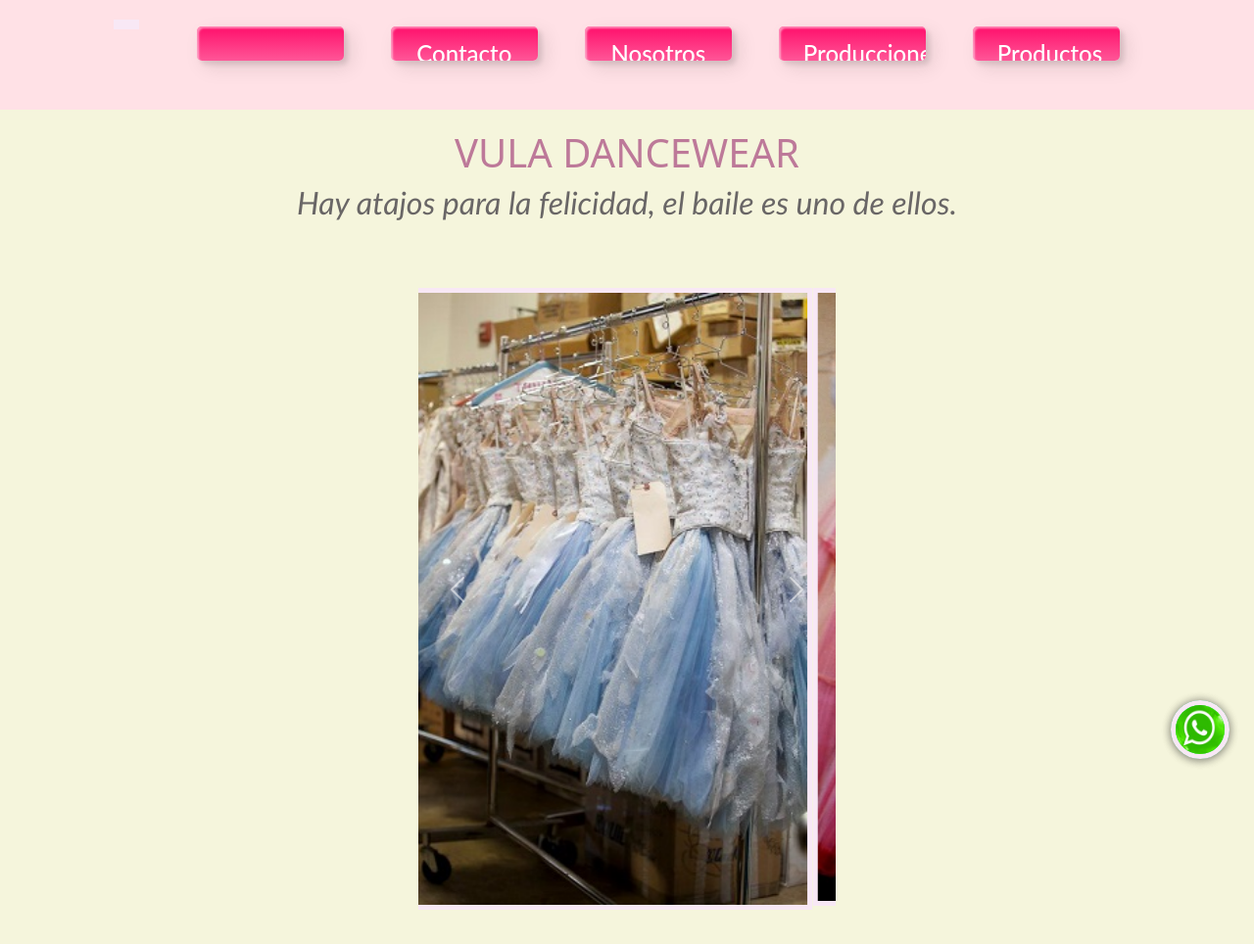
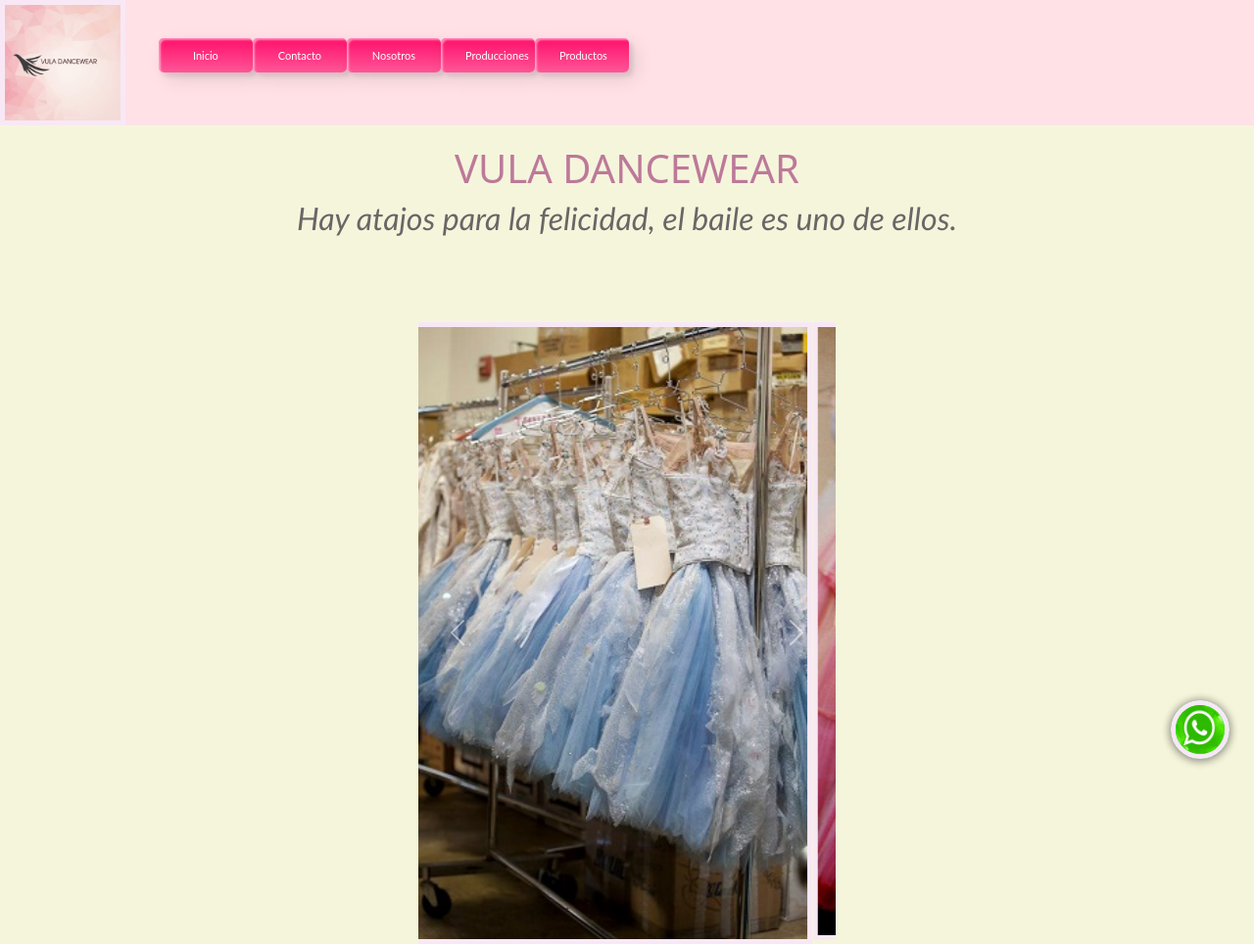
Before and after one commit to ErikaLonghi/proyectoVula, a plain HTML site: page index.html in a window 1280 px wide. Shown: the top 964 px of the page at 98% size. Drawn offline with nearby package versions, Linux system fonts and the light colour scheme.

Commit message:
proyecto final

```diff
--- a/index.html
+++ b/index.html
@@ -12,10 +12,11 @@
 </head>
 <body>
     <div class="wrapper">
-    <header class="header">  <img class="logo"src="./img/Logo.jpeg" alt="logo vula dancewear">
+    <header class="header">
         <nav class="nav">
+          <img id="ppp" src="./img/Logo.jpeg" alt="logo vula dancewear">
             <ul>
-                <li><a href="./index.html"><button class="custom-btn btn-11"></button></a></li>
+                <li><a href="./index.html"><button class="custom-btn btn-11">Inicio</button></a></li>
                 <li><a href="./secciones/contacto.html"><button class="custom-btn btn-11">Contacto</button></a></li>
                 <li><a href="./secciones/nosotros.html"><button class="custom-btn btn-11">Nosotros</button></a></li>
                 <li><a href="./secciones/producciones.html"><button class="custom-btn btn-11">Producciones</button></a></li>
@@ -77,13 +78,14 @@
 
 
 <footer class="footer">
-<h3><button type="button" class="btn btn-facebook">FB Vula Dancewear</button>
-    <button type="button" class="btn btn-instagram">IG @vuladw</button>
-    <button type="button" class="btn btn-twitter">Twitter @vuladancewear</button></h3>
+<h3><a href="https://www.facebook.com/"><button type="button" class="btn btn-facebook">FB Vula Dancewear</button></a>
+    <a href="https://www.instagram.com/"><button type="button" class="btn btn-instagram">IG @vuladw</button></a>
+    <a href="https://www.twitter.com/"><button type="button" class="btn btn-twitter">Twitter @vuladancewear</button></a>
+  </h3>
 
 <h3 class="mail">Mail  vulaargentina@gmail.com</h3>
 
-<h4 class="mail"> Vulà 2022 - Todos los derechos reservados</h4>
+<h4 class="mail"> Vulà 2022 ® - Todos los derechos reservados</h4>
 
 <h4 class="mail"> Contactate a nuestro chat directo de Whatsapp: 2944-538944 </h4>
 
--- a/style2/_generales.scss
+++ b/style2/_generales.scss
@@ -2,7 +2,7 @@
     background-color: rgb(255, 225, 230);
     display: flex;
     flex-direction: row;
-    justify-content: center;
+    justify-content: left;
 
     nav ul li{
 
@@ -11,9 +11,7 @@
         a{
             text-decoration: none;
             color: rgb(107, 107, 107);
-            font-size: 3vh;
             font-family: Arial, Helvetica, sans-serif;
-            margin: 3vh;
 
         }
 
--- a/style2/style2.scss
+++ b/style2/style2.scss
@@ -4,7 +4,7 @@
 
 
 *{
-    padding: 0;
+    padding: 5550;
     margin:  0;
 }
 
@@ -39,7 +39,6 @@
 }
 
 #combinandoOutfits{
-    margin-left: 100px;
     margin-top: 30px;
     margin-bottom: 20px;
     color:$letra;
@@ -49,7 +48,9 @@
 .ideas{
     color: rgb(216, 89, 195);
     display: flex;
-    margin-left: 160px;
+    margin: 0 auto;
+    justify-content: space-around;
+    text-align:center;
     }
 
 
@@ -63,12 +64,16 @@
 
     font-family: 'Segoe UI', Tahoma, Geneva, Verdana, sans-serif;
     color: rgb(107, 107, 107);
-    background-color: rgb(255, 225, 230)
+    background-color: rgb(255, 225, 230);
+    padding: 0 0 30px 30px;
 
 }
-
+.nav{
+    justify-content: space-around;
+}
 .header{
     grid-area: header;
+    justify-content: flex-start;
 }
 .contenido{
     grid-area: contenido;
@@ -76,6 +81,10 @@
 .nav{
     grid-area: nav;
 }
+.nav li{
+    align-items: center;
+}
+
 .footer{
     grid-area: footer;
 }
@@ -107,8 +116,8 @@
     display: grid;
     gap: 20px;
     grid-template-areas:
-    "header"
-    "nav"
+    "header header header"
+    "nav nav nav "
     "contenido"
     "galeria"
     "footer";
@@ -117,27 +126,22 @@
 
 @media (min-width:500px){
     .wrapper{
-      grid-template-columns: 1fr 3fr;
+      grid-template-columns: 1fr 4fr 1fr;
       grid-template-areas:
-      "header header"
-      "nav nav"
-      "contenido contenido"
-      "galeria galeria"
-      "footer footer"
+      "header header header"
+      "nav nav nav"
+      "galeria galeria galeria"
+      "footer footer footer";
 
     }
 
     nav ul{
       display: flex;
-      justify-content: center;
+      justify-content: left;
       flex-direction: row;
 
     }
 
-
-    iframe{
-        margin-left: 150px;
-    }
 
 
 
@@ -179,6 +183,7 @@
       gap: 15px;
       align-items: end;
       justify-items: center;
+      margin-top: 3vw;
 
     }
     .wrapper{
@@ -193,7 +198,6 @@
 
     img{
      border: 5px solid  rgb(248, 232, 245);
-      margin-top: 20px;
     }
     .fotografias{
         display: grid;
@@ -204,19 +208,16 @@
 
     }
 
-    iframe{
-        margin-left: 200px;
-    }
+  }
 
-
-
-  }
 
   p{
       color:$parrafo;
   }
 
-  .mimundo{
+
+
+    .mimundo{
     margin-top: 25px;
     font-size: 20px;
     font-family: 'Franklin Gothic Medium', 'Arial Narrow', Arial, sans-serif;
@@ -255,7 +256,7 @@
 .yomisma{
     width: 400px;
     height: 600px;
-    margin-left: 200px;
+    margin-left: 15%;
 }
 
 .formulario{
@@ -290,13 +291,13 @@
         margin: 2%;
       }
       .custom-btn {
-        width: 150px;
+        width: 6rem;
         height: 35px;
         color: #fff;
         border-radius: 5px;
         padding: 10px 25px;
         font-family: 'Lato', sans-serif;
-        font-weight: 500;
+        font-weight: 20px;
         background: transparent;
         cursor: pointer;
         transition: all 0.3s ease;
@@ -306,6 +307,7 @@
          7px 7px 20px 0px rgba(0,0,0,.1),
          4px 4px 5px 0px rgba(0,0,0,.1);
         outline: none;
+        font-size: 11px;
       }
 
 
@@ -348,9 +350,8 @@
         100% { -webkit-transform: scale(50) rotate(45deg); opacity: 0; }
     }
 
-
-    .logo{
-
-        width: 2%;
-        height: 6%;
-    }
+#ppp{
+    width: 10vw;
+    margin-left: 0px;
+    margin-top: 0px !important;
+}
```
Also changed, not shown: secciones/contacto.html (+10 -7 lines), secciones/nosotros.html (+8 -5 lines), secciones/producciones.html (+8 -5 lines), secciones/productos.html (+7 -5 lines), estilos/style2.css, 1 other file.
